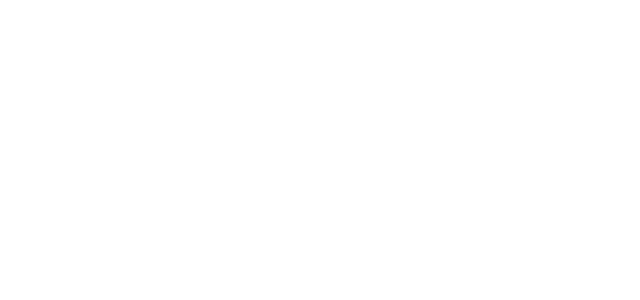
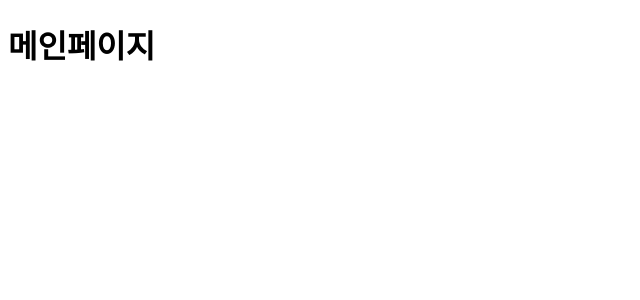
Before and after one commit to manbalboy/vue-nuxt-shoppingmall, a Nuxt app in the folder nuxt-shoppingmall/: page /main in a window 1280 px wide. Before the commit this address had no page. Shown: the top 300 px of the page, without its empty margins (0-640 px from the left). Built offline with nearby package versions, Linux system fonts and the light colour scheme.

Commit message:
#1 pages 컴포넌트 만들어보기
pages 컴포넌트 만들어보기

```diff
--- /dev/null
+++ b/nuxt-shoppingmall/pages/main.vue
@@ -0,0 +1,15 @@
+<template>
+  <div>
+    <h1>메인페이지</h1>
+  </div>
+</template>
+
+<script>
+export default {
+  name: 'main'
+}
+</script>
+
+<style scoped>
+
+</style>
```
